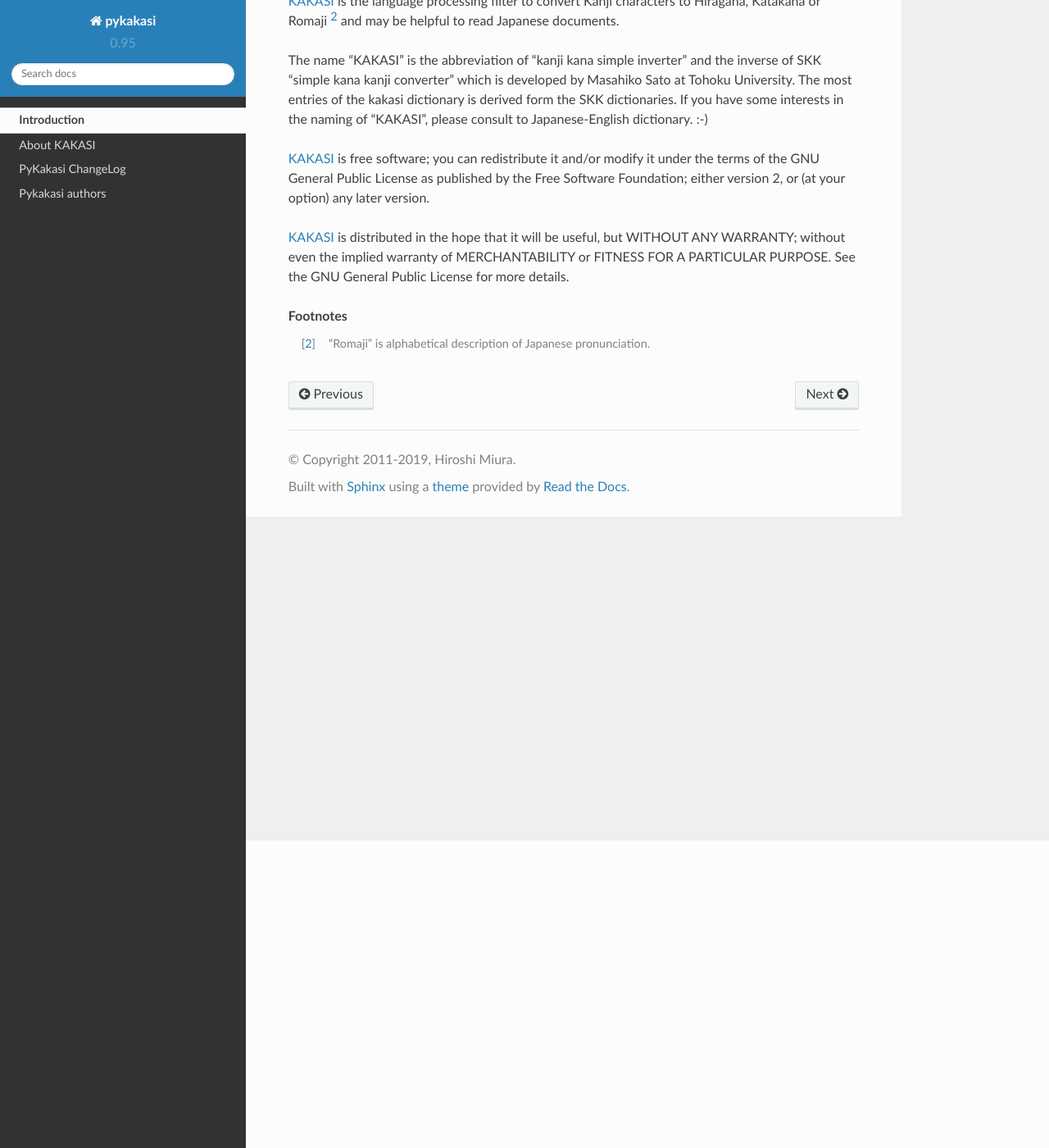
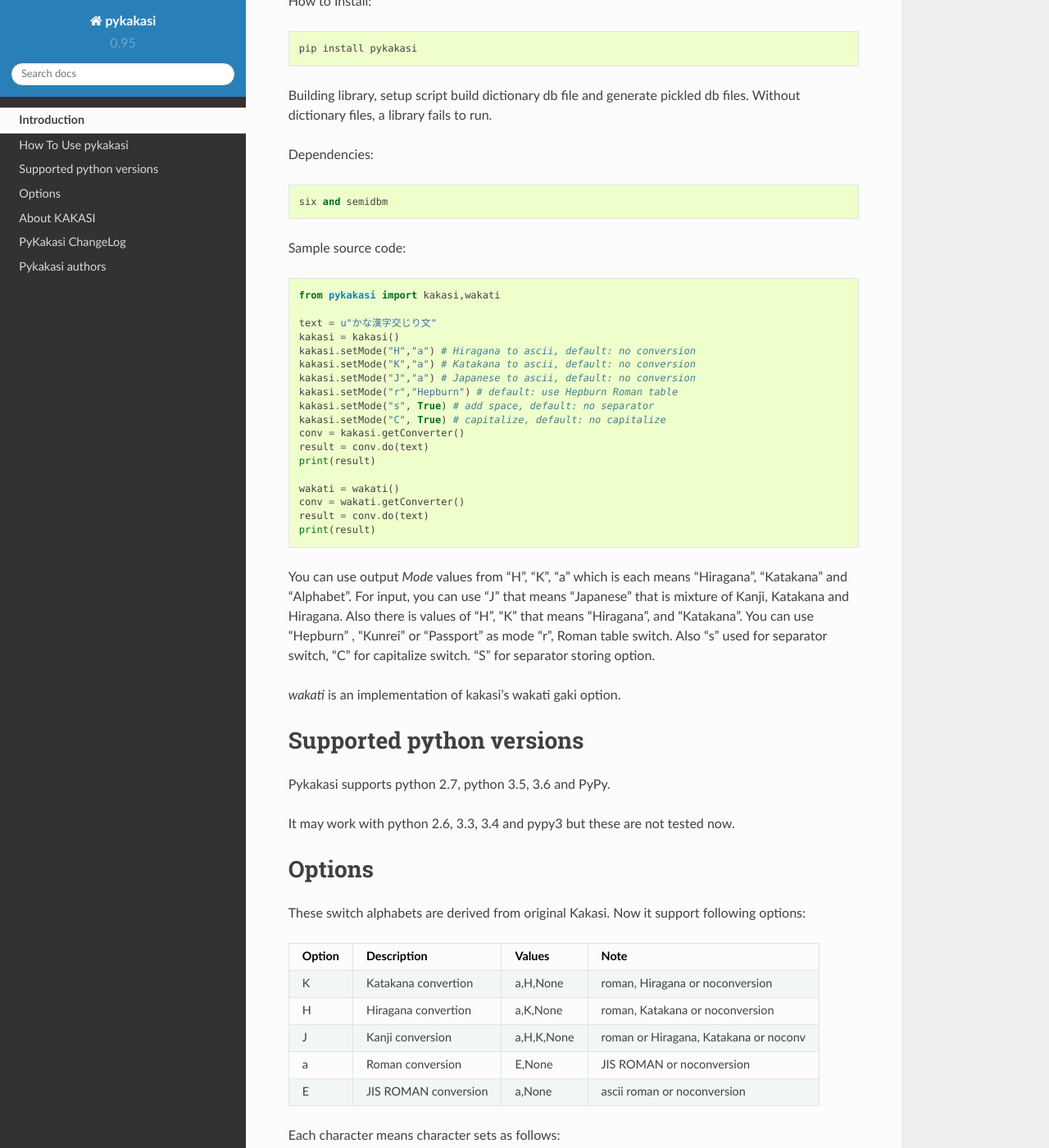
Before and after one commit to miurahr/pykakasi, a Sphinx documentation site: the page built from docs/intro.rst, in a window 1280 px wide and 1400 px high, scrolled down 375 px. Shown: the whole window at 82% size. Built offline with Sphinx 7.4.7 and the Read the Docs theme 2.0.0, drawn with Linux system fonts in a browser that asks for light colours; some of the changed text lies outside the part shown.

Commit message:
docs: mv description to docs from README
Signed-off-by: Hiroshi Miura <miurahr@linux.com>

```diff
--- a/docs/intro.rst
+++ b/docs/intro.rst
@@ -6,6 +6,89 @@
 KAKASI was originaly built to convert Japanese text to roman form.
 
 pykakasi is a free software, and available on `GitHub`_ project.
+
+
+How To Use pykakasi
+===================
+
+How to Install::
+
+    pip install pykakasi
+
+Building library, setup script build dictionary db file and generate pickled db files.
+Without dictionary files, a library fails to run.
+
+Dependencies::
+
+    six and semidbm
+
+Sample source code::
+
+    from pykakasi import kakasi,wakati
+
+    text = u"かな漢字交じり文"
+    kakasi = kakasi()
+    kakasi.setMode("H","a") # Hiragana to ascii, default: no conversion
+    kakasi.setMode("K","a") # Katakana to ascii, default: no conversion
+    kakasi.setMode("J","a") # Japanese to ascii, default: no conversion
+    kakasi.setMode("r","Hepburn") # default: use Hepburn Roman table
+    kakasi.setMode("s", True) # add space, default: no separator
+    kakasi.setMode("C", True) # capitalize, default: no capitalize
+    conv = kakasi.getConverter()
+    result = conv.do(text)
+    print(result)
+
+    wakati = wakati()
+    conv = wakati.getConverter()
+    result = conv.do(text)
+    print(result)
+
+You can use output `Mode` values from "H", "K", "a" which is each means
+"Hiragana", "Katakana" and "Alphabet".
+For input, you can use "J" that means "Japanese" that is
+mixture of Kanji, Katakana and Hiragana.
+Also there is values of "H", "K" that means "Hiragana", and "Katakana".
+You can use  "Hepburn" , "Kunrei" or "Passport" as mode "r", Roman table switch.
+Also "s" used for separator switch, "C" for capitalize switch.
+"S" for separator storing option.
+
+`wakati` is an implementation of kakasi's wakati gaki option.
+
+
+Supported python versions
+=========================
+
+Pykakasi supports python 2.7, python 3.5, 3.6 and PyPy.
+
+It may work with python 2.6, 3.3, 3.4 and pypy3 but these are not tested now.
+
+Options
+=======
+
+These switch alphabets are derived from original Kakasi.
+Now it support following options:
+
++--------+---------------------+------------+---------------------------------------+
+| Option | Description         | Values     | Note                                  |
++========+=====================+============+=======================================+
+| K      | Katakana convertion | a,H,None   | roman, Hiragana or noconversion       |
++--------+---------------------+------------+---------------------------------------+
+| H      | Hiragana convertion | a,K,None   | roman, Katakana or noconversion       |
++--------+---------------------+------------+---------------------------------------+
+| J      | Kanji conversion    | a,H,K,None | roman or Hiragana, Katakana or noconv |
++--------+---------------------+------------+---------------------------------------+
+| a      | Roman conversion    | E,None     | JIS ROMAN or noconversion             |
++--------+---------------------+------------+---------------------------------------+
+| E      | JIS ROMAN conversion| a,None     | ascii roman or noconversion           |
++--------+---------------------+------------+---------------------------------------+
+
+Each character means character sets as follows::
+
+    Character Sets
+       a: ascii  j: jisroman  g: graphic  k: kana
+       (j,k     defined in jisx0201)
+       E: kigou  K: katakana  H: hiragana J: kanji
+       (E,K,H,J defined in jisx0208)
 
 
 About KAKASI
```
Also changed, not shown: README.rst (+3 -46 lines).
